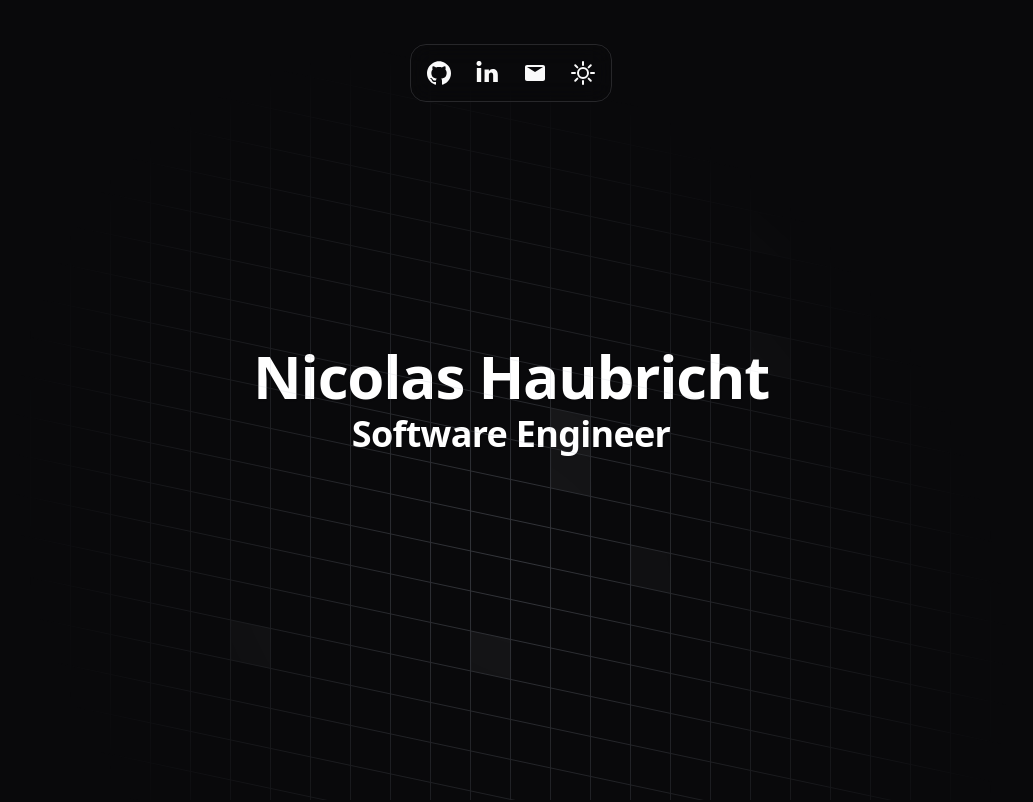
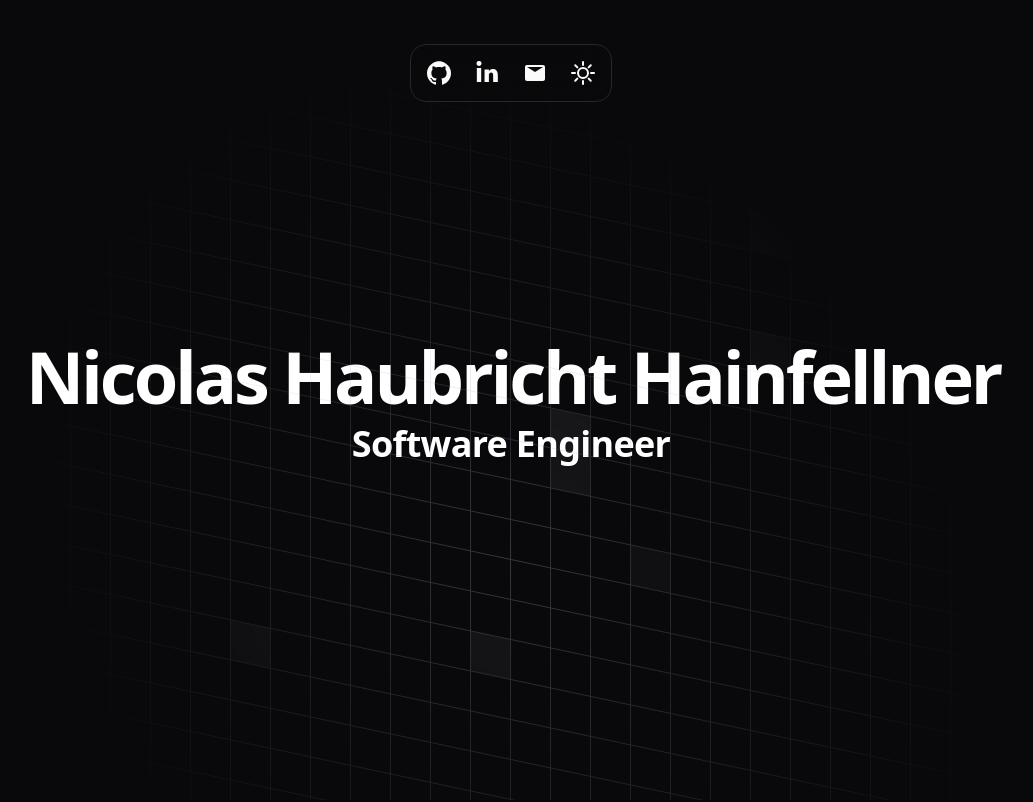
Before and after one commit to NicolasHaubricht/Portfolio, a React (Vite) app: page / in a window 1280 px wide. Shown: the top 802 px of the page, without its empty margins (129-1162 px from the left). Built offline with nearby package versions, Linux system fonts and the light colour scheme.

Commit message:
Alterando e corrigindo erro dockicon

```diff
--- a/index.html
+++ b/index.html
@@ -4,7 +4,7 @@
     <meta charset="UTF-8" />
     <link rel="icon" type="image/svg+xml" href="/vite.svg" />
     <meta name="viewport" content="width=device-width, initial-scale=1.0" />
-    <title>Vite + React + TS</title>
+    <title>Portfolio | Nicolas Haubricht</title>
   </head>
   <body>
     <div id="root"></div>
--- a/package.json
+++ b/package.json
@@ -15,7 +15,7 @@
     "@tabler/icons-react": "^3.24.0",
     "class-variance-authority": "^0.7.1",
     "clsx": "^2.1.1",
-    "framer-motion": "^11.13.4",
+    "framer-motion": "^11.13.5",
     "lucide-react": "^0.468.0",
     "next-themes": "^0.4.4",
     "react": "^18.3.1",
--- a/src/components/ItemsNav/ItemsNav.tsx
+++ b/src/components/ItemsNav/ItemsNav.tsx
@@ -1,10 +1,11 @@
-import React, { useState } from "react";
+import React, {useState} from "react";
+import { Link } from "react-router-dom";
 import { Dock, DockIcon } from "../../components/ui/dock";
 
 export type IconProps = React.HTMLAttributes<SVGElement>;
 
 export default function ItemsNav() {
-    const [darkMode, setDarkMode] = React.useState(false);
+    const [darkMode, setDarkMode] = useState(false);
 
     const toggleTheme = () => {
         setDarkMode((prevMode) => !prevMode);
@@ -16,23 +17,23 @@ export default function ItemsNav() {
             <Dock direction="middle">
                 {/* GitHub */}
                 <DockIcon>
-                    <Icons.gitHub className="size-6" />
+                    <Link to="https://github.com/NicolasHaubricht" target="_blank">
+                        <Icons.gitHub className="size-6" />
+                    </Link>
                 </DockIcon>
                 {/* Linkedin */}
                 <DockIcon>
-                    <Icons.linkedin className="size-6" />
+                    <Link to="https://www.linkedin.com/in/nicolas-haubricht" target="_blank">
+                        <Icons.linkedin className="size-6" />
+                    </Link>
                 </DockIcon>
                 {/* Email */}
                 <DockIcon>
                     <Icons.email className="size-6" />
                 </DockIcon>
                 {/* Darkmode */}
-                <DockIcon onClick={toggleTheme}>
-                    {darkMode ? (
-                        <Icons.darkmode className="size-6" />
-                    ) : (
-                        <Icons.darkmode className="size-6" />
-                    )}
+                <DockIcon>
+                    <button onClick={toggleTheme}><Icons.darkmode className="size-6" /></button>
                 </DockIcon>
             </Dock>
         </div>
--- /dev/null
+++ b/src/components/ui/gradual-spacing.tsx
@@ -0,0 +1,44 @@
+"use client";
+
+import { AnimatePresence, motion, Variants } from "framer-motion";
+
+import { cn } from "@/lib/utils";
+
+interface GradualSpacingProps {
+  text: string;
+  duration?: number;
+  delayMultiple?: number;
+  framerProps?: Variants;
+  className?: string;
+}
+
+export default function GradualSpacing({
+  text,
+  duration = 0.5,
+  delayMultiple = 0.04,
+  framerProps = {
+    hidden: { opacity: 0, x: -20 },
+    visible: { opacity: 1, x: 0 },
+  },
+  className,
+}: GradualSpacingProps) {
+  return (
+    <div className="flex justify-center space-x-1">
+      <AnimatePresence>
+        {text.split("").map((char, i) => (
+          <motion.h1
+            key={i}
+            initial="hidden"
+            animate="visible"
+            exit="hidden"
+            variants={framerProps}
+            transition={{ duration, delay: i * delayMultiple }}
+            className={cn("drop-shadow-sm ", className)}
+          >
+            {char === " " ? <span>&nbsp;</span> : char}
+          </motion.h1>
+        ))}
+      </AnimatePresence>
+    </div>
+  );
+}
--- /dev/null
+++ b/src/components/ui/hyper-text.tsx
@@ -0,0 +1,89 @@
+"use client";
+
+import { AnimatePresence, motion, Variants } from "framer-motion";
+import { useEffect, useRef, useState } from "react";
+
+import { cn } from "@/lib/utils";
+
+interface HyperTextProps {
+  text: string;
+  duration?: number;
+  framerProps?: Variants;
+  className?: string;
+  animateOnLoad?: boolean;
+}
+
+const alphabets = "ABCDEFGHIJKLMNOPQRSTUVWXYZ".split("");
+
+const getRandomInt = (max: number) => Math.floor(Math.random() * max);
+
+export default function HyperText({
+  text,
+  duration = 800,
+  framerProps = {
+    initial: { opacity: 0, y: -10 },
+    animate: { opacity: 1, y: 0 },
+    exit: { opacity: 0, y: 3 },
+  },
+  className,
+  animateOnLoad = true,
+}: HyperTextProps) {
+  const [displayText, setDisplayText] = useState(text.split(""));
+  const [trigger, setTrigger] = useState(false);
+  const interations = useRef(0);
+  const isFirstRender = useRef(true);
+
+  const triggerAnimation = () => {
+    interations.current = 0;
+    setTrigger(true);
+  };
+
+  useEffect(() => {
+    const interval = setInterval(
+      () => {
+        if (!animateOnLoad && isFirstRender.current) {
+          clearInterval(interval);
+          isFirstRender.current = false;
+          return;
+        }
+        if (interations.current < text.length) {
+          setDisplayText((t) =>
+            t.map((l, i) =>
+              l === " "
+                ? l
+                : i <= interations.current
+                  ? text[i]
+                  : alphabets[getRandomInt(26)]
+            )
+          );
+          interations.current = interations.current + 0.1;
+        } else {
+          setTrigger(false);
+          clearInterval(interval);
+        }
+      },
+      duration / (text.length * 10)
+    );
+    // Clean up interval on unmount
+    return () => clearInterval(interval);
+  }, [text, duration, trigger, animateOnLoad]);
+
+  return (
+    <div
+      className="flex scale-100 cursor-default overflow-hidden py-2"
+      onMouseEnter={triggerAnimation}
+    >
+      <AnimatePresence mode="wait">
+        {displayText.map((letter, i) => (
+          <motion.span
+            key={i}
+            className={cn("font-mono", letter === " " ? "w-3" : "", className)}
+            {...framerProps}
+          >
+            {letter.toUpperCase()}
+          </motion.span>
+        ))}
+      </AnimatePresence>
+    </div>
+  );
+}
--- a/src/routes/Home/Home.tsx
+++ b/src/routes/Home/Home.tsx
@@ -4,6 +4,7 @@ import { cn } from "@/lib/utils";
 import AnimatedGridPattern from "../../components/ui/animated-grid-pattern";
 import Marquee from "../../components/ui/marquee";
 import TypingAnimation from "../../components/ui/typing-animation";
+import GradualSpacing from "../../components/ui/gradual-spacing";
 
 const Home = () => {
 
@@ -11,10 +12,15 @@ const Home = () => {
         <main className="flex flex-col gap-24">
             <section className="relative flex min-h-dvh w-full items-center justify-center overflow-hidden bg-background p-20">
                 <div className="flex flex-col gap-2">
-                    <TypingAnimation
-                        text="Nicolas Haubricht"
-                        className="text-6xl font-bold text-black dark:text-white"
-                    />
+                    <div className="flex flex-wrap w-svw justify-center items-center gap-5">
+                        {/* Nome */}
+                        <GradualSpacing
+                            className="font-display text-center text-5xl font-bold -tracking-widest  text-black dark:text-white md:text-7xl md:leading-[5rem]"
+                            text="Nicolas Haubricht Hainfellner"
+                        />
+                    </div>
+
+                    {/* Cargo */}
                     <TypingAnimation
                         className="text-4xl font-bold text-black dark:text-white"
                         text="Software Engineer"
```
Also changed, not shown: 1 other file (tests, documents, lock files or other folders).
